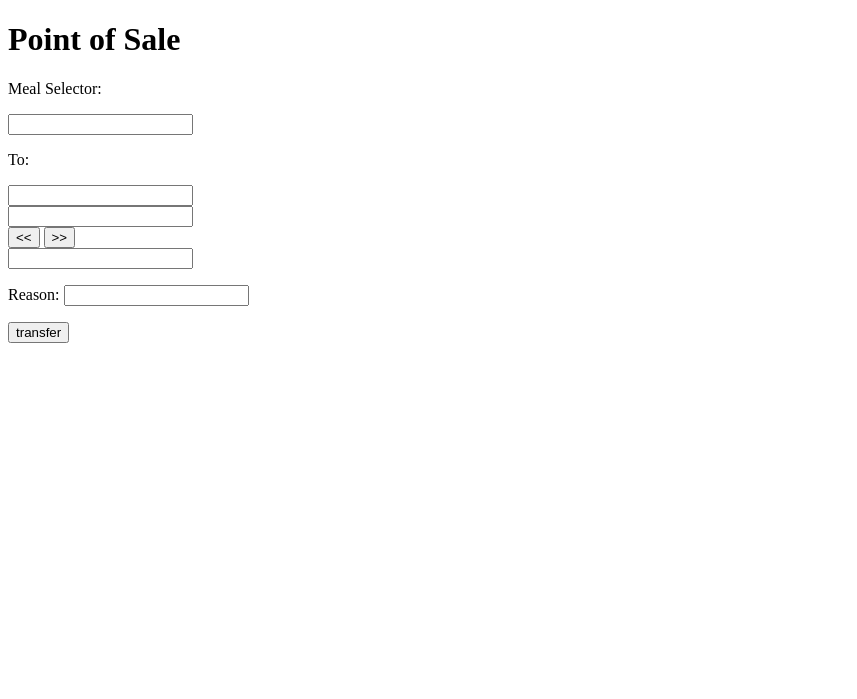
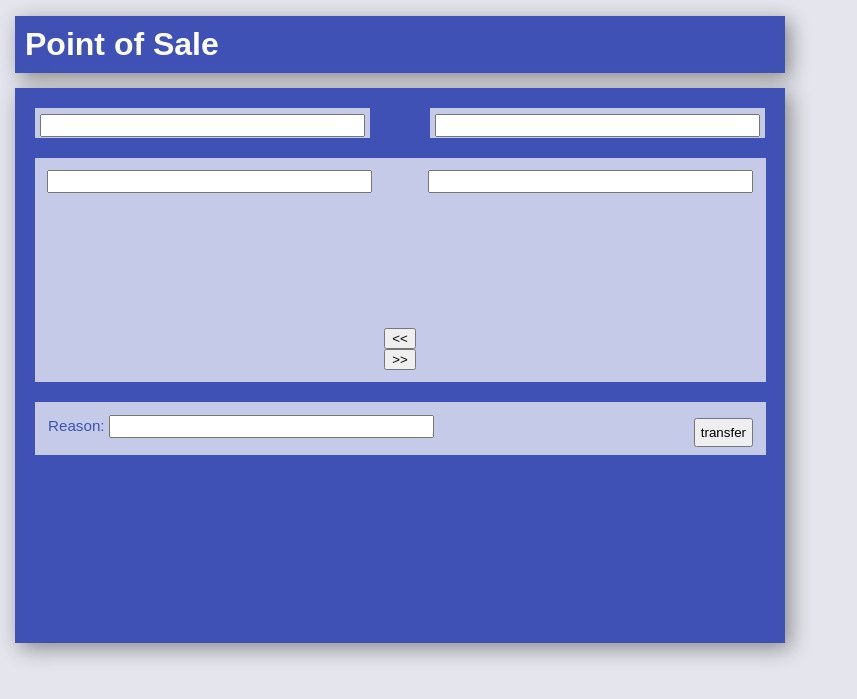
Before and after one commit to NateM926/feelthebern, a Django app: template buoyproject/tempapp/templates/tempapp/PoS.html in a window 1280 px wide. Shown: the top 699 px of the page, without its empty margins (0-857 px from the left). Run offline with Django 3.2, Linux system fonts and the light colour scheme; the template is opened without the code that fills it, so the values that code supplies are empty, except form fields; tables that the repository leaves empty hold one stand-in row (values such as "Sample post"); form fields are guessed from the names that the template uses.

Commit message:
added CSS to the little HTML/forms that we have to eventually test

```diff
--- a/buoyproject/buoyproject/urls.py
+++ b/buoyproject/buoyproject/urls.py
@@ -20,6 +20,5 @@ from . import views
 urlpatterns = [
     url(r'^admin/', admin.site.urls),
     url(r'^pos',views.PoSForm,name='PoSForm'),
-    url(r'^dataentry',views.DataEntryForm,name='DataEntryForm'),
 
 ]
--- a/buoyproject/tempapp/static/css/stylesheet_PoS.css
+++ b/buoyproject/tempapp/static/css/stylesheet_PoS.css
@@ -1 +1,121 @@
-stylesheet_PoS.css
+/*
+  use find/replace to replace colors.
+  COLORS:
+    main blue = 3F51B5
+    light blue = C5CAE9
+    shadow = 888888
+*/
+
+body {
+  margin-left:15px;
+  margin-top:-5px;
+  background-color:#e4e5ed;
+}
+h1 {
+  font-family: Arial, 'Helvetica Neue', Helvetica, sans-serif;
+  color:#ffffff;
+  margin-bottom: 15px;
+  background-color:#3F51B5;
+  padding:10px;
+  width: 750px;
+  box-shadow: 5px 5px 20px #888888;
+}
+p {
+  font-family: Arial, 'Helvetica Neue', Helvetica, sans-serif;
+  font-size: 85%;
+  color:#ffffff;
+  margin-bottom:0px;
+  margin-top:20px;
+}
+
+#contentBox {
+  padding:20px;
+  width: 730px;
+  height:515px;
+  background-color:#3F51B5;
+  box-shadow: 5px 5px 20px #888888;
+}
+
+#mealSelectorContainer {
+  float: left;
+  margin-bottom: 20px;
+  margin-right: 60px;
+  width: 325px;
+  height:20px;
+  padding:5px;
+  background-color:#C5CAE9;
+}
+#toChoiceContainer {
+  width: 325px;
+  height:20px;
+  padding:5px;
+  background-color:#C5CAE9;
+}
+#mealSelector,#toChoiceSelector{
+  margin-top:0px;
+  float:right;
+  width:275px;
+}
+#mealSelectorText,#toText{
+  height:0px;
+  margin-top:1px;
+  color:#3F51B5;
+  font-family: Arial, 'Helvetica Neue', Helvetica, sans-serif;
+  font-size: 95%;
+}
+#leftTextBox, #rightTextBox{
+  height:350px;
+  overflow: auto;
+}
+#selectorContainer{
+  width: 715px;
+  background-color:#C5CAE9;
+}
+
+/*REASON*/
+#reasonContainer {
+  width: 715px;
+  margin-top: 20px;
+  background-color:#C5CAE9;
+}
+#reasonText{
+  margin-top:0px;
+  padding:5px;
+  color:#3F51B5;
+  font-family: Arial, 'Helvetica Neue', Helvetica, sans-serif;
+  font-size: 95%;
+}
+#reasonTextBox{
+  width:570px;
+}
+
+/*SAVE*/
+#saveButton{
+  margin-top:-25px;
+  padding:5px;
+  margin-right:5px;
+  float:right;
+}
+
+#btnLeft{
+  margin-top: 158px;
+}
+
+SELECT, INPUT[type="text"] {
+  width: 325px;
+  padding:2px;
+  box-sizing: border-box;
+}
+SECTION {
+  padding: 8px;
+  overflow: auto;
+}
+SECTION > DIV {
+  float: left;
+  padding: 4px;
+  width: 325px;
+}
+SECTION > DIV + DIV {
+  width: 40px;
+  text-align: center;
+}
--- a/buoyproject/tempapp/templates/tempapp/PoS.html
+++ b/buoyproject/tempapp/templates/tempapp/PoS.html
@@ -14,7 +14,7 @@
 
     <!--selectors: -->
     <div id=contentBox>
-      <form method="post" action="" id="transfer">
+      <form method="post" action="" id="pos">
         <section class="container" id="mealSelectorContainer">
           <p id="mealSelectorText">
             Meal Selector:
```
